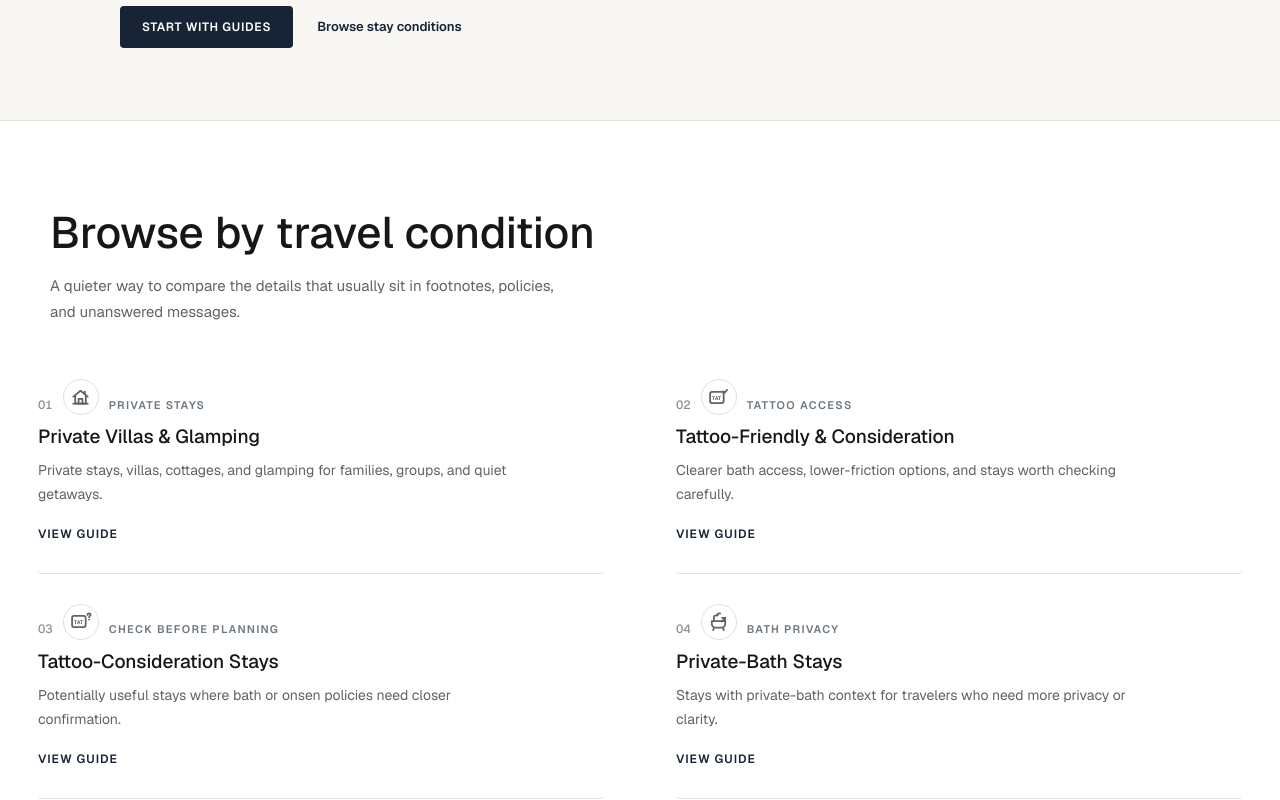
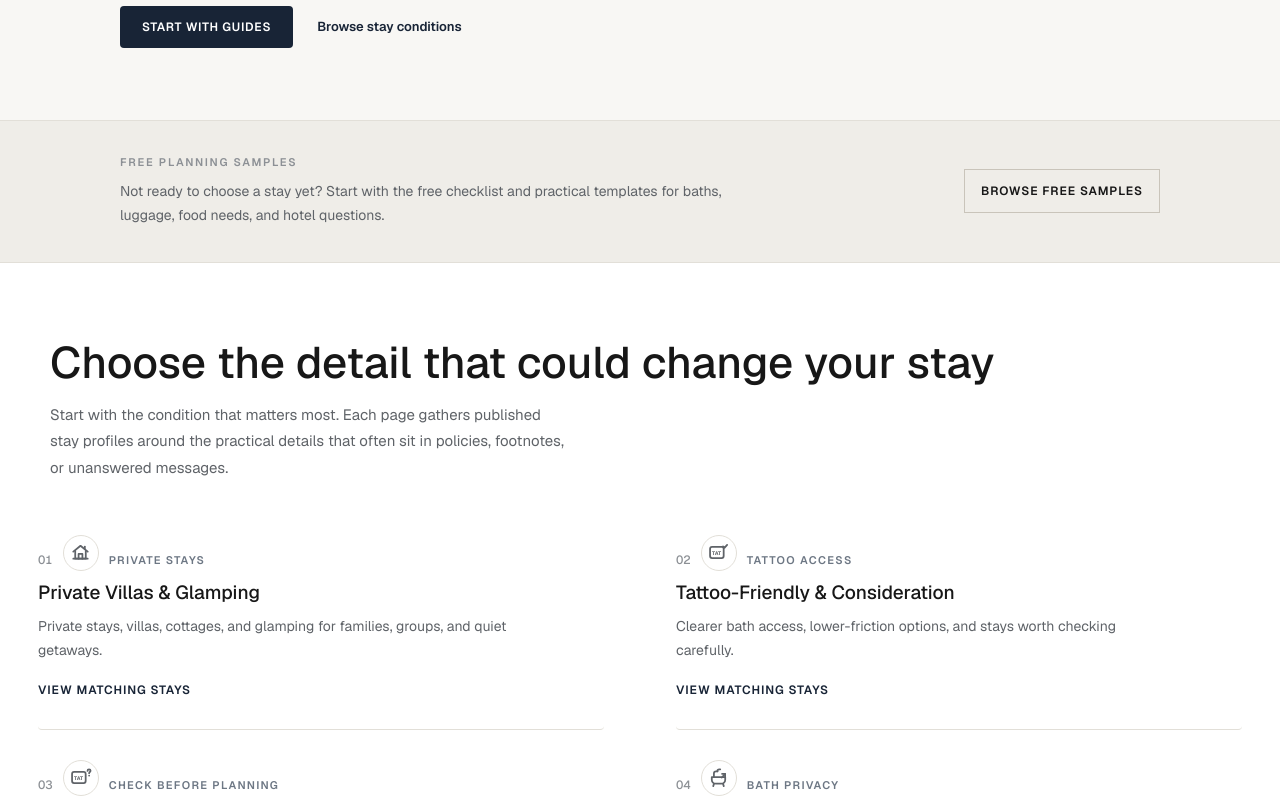
Before and after one commit to AMATSUGI-120/bespokestayjapan-mvp, a Next.js app: page / in a window 1280 px wide. Shown: the part 720-1520 px from the top of the page. Built offline with nearby package versions, Linux system fonts and the light colour scheme; no server answers; the database is empty.

Commit message:
Refine homepage post-hero flow

```diff
--- a/app/HomeClient.tsx
+++ b/app/HomeClient.tsx
@@ -6,6 +6,7 @@ import { FeaturedStays, type FeaturedHotelData } from '@/components/FeaturedStay
 import GuideTeaserSection from '@/components/GuideTeaserSection';
 import CustomShortlistCTA from '@/components/CustomShortlistCTA';
 import VerificationExplainer from '@/components/VerificationExplainer';
+import HomeSampleCta from '@/components/HomeSampleCta';
 
 interface HomeClientProps {
   initialFeaturedHotels: FeaturedHotelData[];
@@ -20,6 +21,8 @@ export default function HomeClient({
 
       <main>
         <HeroSection />
+
+        <HomeSampleCta />
 
         <div id="conditions">
           <ConditionBrowser />
--- a/components/ConditionBrowser.tsx
+++ b/components/ConditionBrowser.tsx
@@ -100,7 +100,7 @@ const CONDITIONS: Condition[] = [
 const sectionStyle: CSSProperties = {
   backgroundColor: 'var(--bsj-bg-card)',
   borderTop: '1px solid var(--bsj-border)',
-  padding: '88px 24px',
+  padding: '76px 24px',
 };
 
 const headingStyle: CSSProperties = {
@@ -183,10 +183,11 @@ export function ConditionBrowser({ className }: ConditionBrowserProps) {
     >
       <div className="mx-auto" style={{ maxWidth: '1180px' }}>
         <div className="mb-6">
-          <h2 style={headingStyle}>Browse by travel condition</h2>
+          <h2 style={headingStyle}>Choose the detail that could change your stay</h2>
           <p style={subtextStyle}>
-            A quieter way to compare the details that usually sit in footnotes, policies,
-            and unanswered messages.
+            Start with the condition that matters most. Each page gathers published stay
+            profiles around the practical details that often sit in policies, footnotes,
+            or unanswered messages.
           </p>
         </div>
 
@@ -217,7 +218,7 @@ export function ConditionBrowser({ className }: ConditionBrowserProps) {
                 {condition.title}
               </span>
               <span style={entryDescStyle}>{condition.description}</span>
-              <span className="transition-colors group-hover:text-[var(--bsj-primary-hover)] group-hover:underline" style={entryCtaStyle}>View guide</span>
+              <span className="transition-colors group-hover:text-[var(--bsj-primary-hover)] group-hover:underline" style={entryCtaStyle}>View matching stays</span>
             </Link>
           ))}
         </div>
--- a/components/FeaturedStays.tsx
+++ b/components/FeaturedStays.tsx
@@ -192,17 +192,17 @@ export function FeaturedStays({ hotels, className }: FeaturedStaysProps) {
       <div style={innerStyle}>
         <div>
           <p style={eyebrowStyle}>
-            {hasRealData ? 'Selected stays' : 'Example stay notes'}
+            {hasRealData ? 'Selected stay profiles' : 'Example stay profiles'}
           </p>
           <h2 style={headingStyle}>
             {hasRealData
-              ? 'A small edit of places worth a closer look'
-              : 'How we show stay conditions'}
+              ? 'A small edit of researched places worth checking'
+              : 'How we turn stay research into profiles'}
           </h2>
           <p style={subtextStyle}>
             {hasRealData
-              ? 'Each note is organized around practical travel conditions, not just nightly rates or generic amenities.'
-              : 'These examples show how Bespoke Stay Japan will present stay type, location, condition notes, and what still needs checking.'}
+              ? 'Each profile is organized around practical travel constraints, source-backed notes, and what to confirm before relying on a listing.'
+              : 'These examples show how Bespoke Stay Japan presents stay type, location, condition notes, and what still needs checking.'}
           </p>
         </div>
 
--- /dev/null
+++ b/components/HomeSampleCta.tsx
@@ -0,0 +1,64 @@
+import type { CSSProperties } from 'react';
+import TrackedAnalyticsLink from './TrackedAnalyticsLink';
+
+const sectionStyle: CSSProperties = {
+  backgroundColor: 'var(--bsj-bg-subtle)',
+  borderTop: '1px solid var(--bsj-border)',
+  padding: '34px 24px',
+};
+
+const innerStyle: CSSProperties = {
+  alignItems: 'center',
+  display: 'flex',
+  gap: '24px',
+  justifyContent: 'space-between',
+  margin: '0 auto',
+  maxWidth: '1040px',
+};
+
+const eyebrowStyle: CSSProperties = {
+  color: 'var(--bsj-text-light)',
+  fontSize: '11px',
+  fontWeight: 600,
+  letterSpacing: '0.16em',
+  lineHeight: 1.4,
+  textTransform: 'uppercase',
+};
+
+const textStyle: CSSProperties = {
+  color: 'var(--bsj-text-muted)',
+  fontSize: '14px',
+  lineHeight: 1.75,
+  marginTop: '8px',
+  maxWidth: '640px',
+};
+
+export default function HomeSampleCta() {
+  return (
+    <section style={sectionStyle}>
+      <div className="flex-col md:flex-row md:items-center" style={innerStyle}>
+        <div>
+          <p style={eyebrowStyle}>Free planning samples</p>
+          <p style={textStyle}>
+            Not ready to choose a stay yet? Start with the free checklist and
+            practical templates for baths, luggage, food needs, and hotel questions.
+          </p>
+        </div>
+
+        <TrackedAnalyticsLink
+          href="/free-japan-travel-samples"
+          className="inline-flex min-h-11 shrink-0 items-center justify-center border border-[var(--bsj-border-strong)] px-4 py-2 text-center text-[12px] font-semibold uppercase tracking-[0.08em] text-[var(--bsj-text)] no-underline transition-colors hover:bg-[var(--bsj-text)] hover:text-[var(--bsj-bg)] active:bg-[var(--bsj-primary)] active:text-white"
+          tracking={{
+            event: 'product_teaser',
+            sourcePath: '/',
+            productKey: 'free_japan_travel_samples',
+            ctaLabel: 'Browse free samples',
+            ctaHref: '/free-japan-travel-samples',
+          }}
+        >
+          Browse free samples
+        </TrackedAnalyticsLink>
+      </div>
+    </section>
+  );
+}
```
